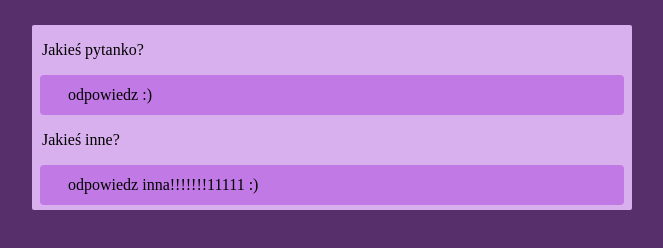
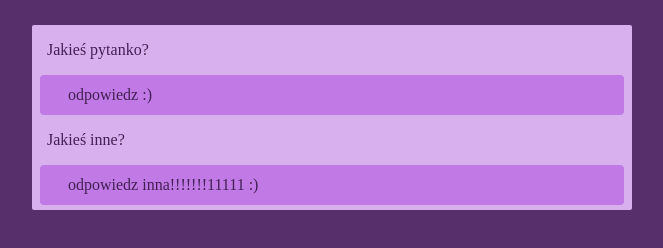
Before and after one commit to Ellehcimisey/FAQ, a plain HTML site: page index.html in a window 1280 px wide. Shown: the part 166-414 px from the top of the page, without its empty margins (308-971 px from the left). Drawn offline with Linux system fonts and the light colour scheme.

Commit message:
Update styles.css

```diff
--- a/styles.css
+++ b/styles.css
@@ -17,12 +17,12 @@ h1 {
     margin: 5px;
     width: 600px;
     background-color: #D9B0EE;
-    color: black;
+    color: #432054;
     border-radius: 2px;
 }
 
 .question {
-    margin: 10px;
+    margin: 15px;
     padding: 0;
 }
 
@@ -30,5 +30,10 @@ h1 {
     margin: 5px 8px;
     padding: 3px 10px;
     background-color: #c179e6;
+    color: #432054;
     border-radius: 4px;
 }
+
+.question:hover{
+    cursor: pointer;
+}
```
